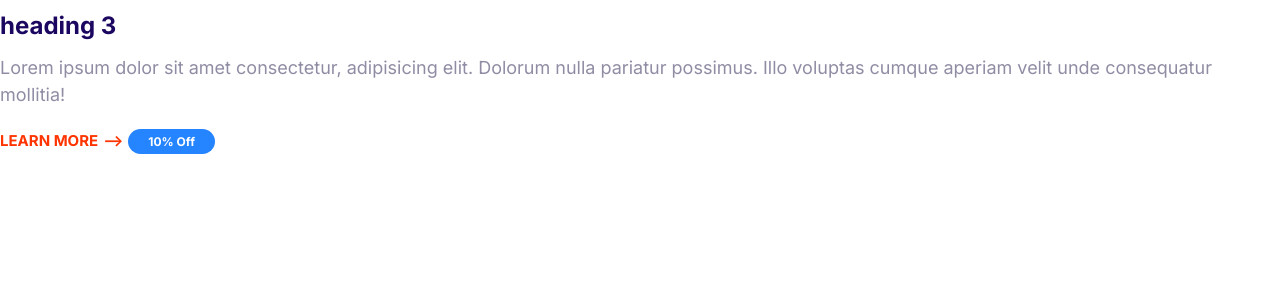
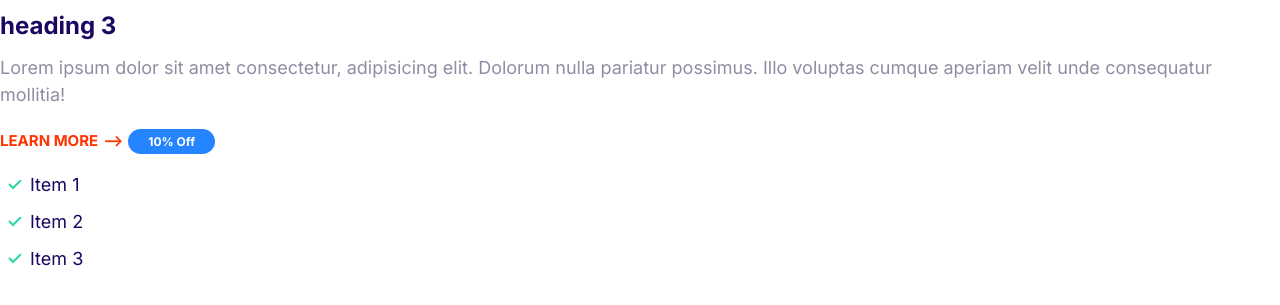
Before and after one commit to ayushijain97/Ayushi, a plain HTML site: page index.html in a window 1280 px wide. Shown: the part 283-588 px from the top of the page. Drawn offline with Linux system fonts and the light colour scheme.

Commit message:
build the list of components.

```diff
--- a/css/style.css
+++ b/css/style.css
@@ -120,3 +120,28 @@ a {
     font-size: 1.2rem;
   }
 }
+/*
+    LIST
+*/
+
+.list {
+  list-style: none;
+  padding-left: 0;
+  color: var(--color-headings);
+}
+.list--inline .list__item {
+  display: inline-block;
+}
+.list--tick {
+  list-style-image: url(../images/tick.svg);
+  padding-left: 3rem;
+}
+.list--tick .list__item {
+  padding-left: 0.5rem;
+  margin-bottom: 1rem;
+}
+@media screen and (min-width: 1024px) {
+  .list--tick .list__item {
+    padding-left: 0;
+  }
+}
--- a/index.html
+++ b/index.html
@@ -24,5 +24,10 @@
     </p>
     <a href="#" class="link-arrow">Learn More</a>
     <span class="badge badge--primary badge--small">10% Off</span>
+    <ul class="list list--tick">
+      <li class="list__item">Item 1</li>
+      <li class="list__item">Item 2</li>
+      <li class="list__item">Item 3</li>
+    </ul>
   </body>
 </html>
```
Also changed, not shown: componenets/list.html (added, +5 -0 lines), images/tick.svg (added).
